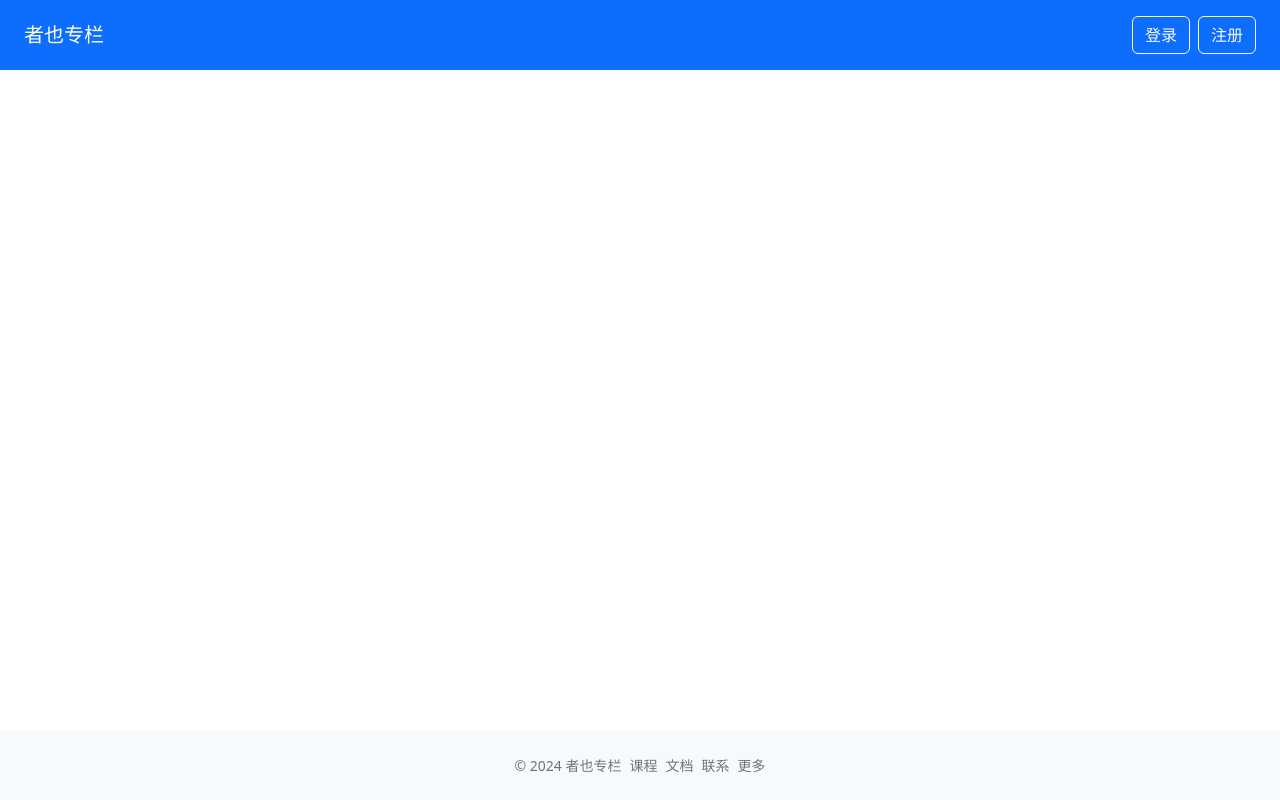
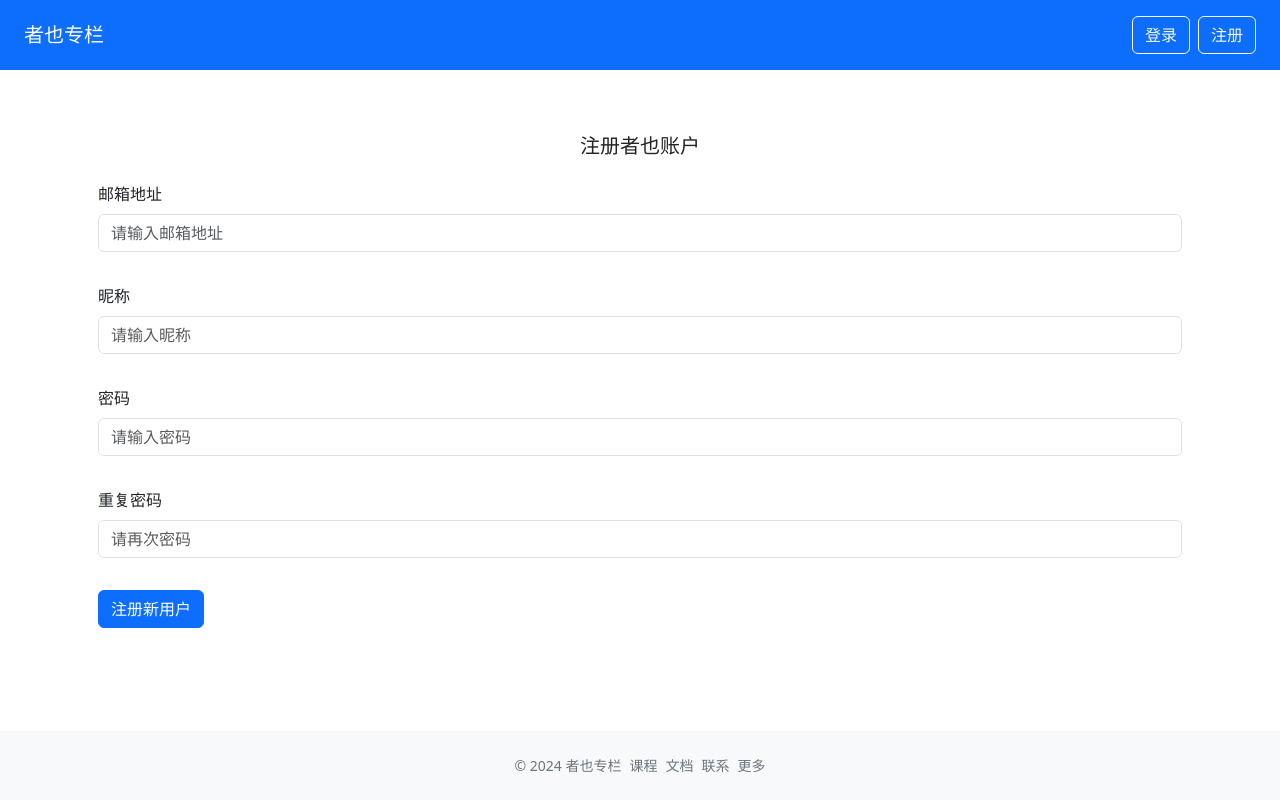
Before and after one commit to lhbdhr/zheye-2024, a Vue app: page /singup in a window 1280 px wide. Built offline with nearby package versions, Linux system fonts and the light colour scheme.

Commit message:
add singup && createPost fix bugs && postDetail fix bugs

```diff
--- a/src/components/BaseInput.vue
+++ b/src/components/BaseInput.vue
@@ -33,16 +33,16 @@ defineOptions({
 })
 const emailReg =
   /^[a-zA-Z0-9.!#$%&’*+/=?^_`{|}~-]+@[a-zA-Z0-9-]+(?:\.[a-zA-Z0-9-]+)*$/
-interface RuleProp {
-  type: 'required' | 'email' | 'range'
+export interface RuleProp {
+  type: 'required' | 'email' | 'range' | 'custom'
   min?: number
   max?: number
   message: string
+  validator?: () => boolean
 }
-export type RulesProp = RuleProp[]
 export type TagType = 'input' | 'textarea'
 const props = defineProps({
-  rules: Array as PropType<RulesProp>,
+  rules: Array as PropType<RuleProp[]>,
   modelValue: String,
   tag: {
     type: String as PropType<TagType>,
@@ -84,6 +84,9 @@ const validateInput = () => {
             passed = len <= max
           }
           break
+        case 'custom':
+          passed = rule.validator ? rule.validator() : true
+          break
         default:
           break
       }
--- a/src/components/GlobalHeader.vue
+++ b/src/components/GlobalHeader.vue
@@ -8,7 +8,7 @@
         >
       </li>
       <li class="list-inline-item">
-        <router-link to="/login" class="btn btn-outline-light my-2"
+        <router-link to="/singup" class="btn btn-outline-light my-2"
           >注册</router-link
         >
       </li>
--- a/src/router.ts
+++ b/src/router.ts
@@ -5,6 +5,7 @@ import Login from './views/Login.vue'
 import ColumnDetail from './views/ColumnDetail.vue'
 import PostDetail from './views/PostDetail.vue'
 import CreatePost from './views/CreatePost.vue'
+import Singup from './views/Singup.vue'
 import { useUserStore } from './store/UserStore'
 import { storeToRefs } from 'pinia'
 
@@ -18,6 +19,14 @@ const routes = [
     path: '/login',
     name: 'login',
     component: Login,
+    meta: {
+      redirectAlreadyLogin: true,
+    },
+  },
+  {
+    path: '/singup',
+    name: 'singup',
+    component: Singup,
     meta: {
       redirectAlreadyLogin: true,
     },
--- a/src/store/PostStore.ts
+++ b/src/store/PostStore.ts
@@ -27,11 +27,11 @@ export const usePostStore = defineStore('post', {
     },
   },
   actions: {
-    createPost(post: PostProps) {
-      this.posts.push(post)
-      return post._id
+    async createPost(post: PostProps): Promise<string> {
+      const { data } = await axios.post('/posts', post)
+      return data.data._id
     },
-    fetchPostsByCid(cid: string) {
+    async fetchPostsByCid(cid: string) {
       axios
         .get(`/columns/${cid}/posts`)
         .then((resp) => {
@@ -39,13 +39,9 @@ export const usePostStore = defineStore('post', {
         })
         .catch(() => {})
     },
-    fetchPostById(id: string) {
-      axios
-        .get(`/posts/${id}`)
-        .then((resp) => {
-          this.posts = resp.data.data
-        })
-        .catch(() => {})
+    async fetchPostById(id: string) {
+      const { data } = await axios.get(`/posts/${id}`)
+      this.posts = [data.data]
     },
   },
 })
--- a/src/store/UserStore.ts
+++ b/src/store/UserStore.ts
@@ -1,6 +1,5 @@
 import { defineStore } from 'pinia'
 import { ImageProps, ResponseType } from './Utils'
-import router from '../router'
 import axios from 'axios'
 export interface UserDataProps {
   nickName?: string
@@ -42,6 +41,10 @@ export const useUserStore = defineStore('user', {
       const { data } = await axios.get<ResponseType>('/user/current')
       this.info = data.data
     },
+    async register(email: string, password: string, nickName: string) {
+      const payload = { email, password, nickName }
+      await axios.post<ResponseType>('/users', payload)
+    },
     logout() {
       this.token = undefined
       this.isLogin = false
--- a/src/views/CreatePost.vue
+++ b/src/views/CreatePost.vue
@@ -35,34 +35,40 @@
 import ValidateForm from '../components/ValidateForm.vue'
 import BaseInput from '@/components/BaseInput.vue'
 import { ref } from 'vue'
-import { RulesProp } from '@/components/BaseInput.vue'
+import { RuleProp } from '@/components/BaseInput.vue'
 import { usePostStore } from '@/store/PostStore'
 import { useUserStore } from '@/store/UserStore'
 import router from '@/router'
+import { storeToRefs } from 'pinia'
+import createMessage from '@/components/createMessage'
 
 const titleVal = ref('')
-const titleRules: RulesProp = [
+const titleRules: RuleProp[] = [
   { type: 'required', message: '文章标题不能为空' },
   { type: 'range', message: '文章标题最少6个字符', min: 6 },
 ]
 const contentVal = ref('')
-const contentRules: RulesProp = [
+const contentRules: RuleProp[] = [
   { type: 'required', message: '文章详情不能为空' },
 ]
 
 const postStore = usePostStore()
-const userStore = useUserStore()
-const onFormSubmit = (result: boolean) => {
-  if (result) {
-    const id = postStore.createPost({
-      _id: Math.random().toString(16).slice(2).toString(),
-      title: titleVal.value,
-      content: contentVal.value,
-      column: userStore.userdata.column || '',
-      author: userStore.userdata._id,
-      createdAt: new Date().toLocaleString(),
-    })
-    router.push({ name: 'post', params: { id } })
-  }
+const userStore = storeToRefs(useUserStore())
+
+const onFormSubmit = async (formResult: boolean) => {
+  try {
+    if (formResult) {
+      const id = await postStore.createPost({
+        title: titleVal.value,
+        content: contentVal.value,
+        column: userStore.info?.value?.column || '',
+        author: userStore.info?.value?._id || '',
+      })
+      createMessage('success', '文章创建成功，2秒后跳转至文章', 2000)
+      setTimeout(() => {
+        router.push({ name: 'post', params: { id } })
+      }, 2000)
+    }
+  } catch (error) {}
 }
 </script>
--- a/src/views/Login.vue
+++ b/src/views/Login.vue
@@ -26,20 +26,20 @@
 </template>
 <script setup lang="ts">
 import { ref } from 'vue'
-import BaseInput, { RulesProp } from '@/components/BaseInput.vue'
+import BaseInput, { RuleProp } from '@/components/BaseInput.vue'
 import ValidateForm from '@/components/ValidateForm.vue'
 import { useUserStore } from '@/store/UserStore'
 import createMessage from '@/components/createMessage'
 import router from '@/router'
 const userStore = useUserStore()
 const emailVal = ref('')
-const emailRules: RulesProp = [
+const emailRules: RuleProp[] = [
   { type: 'required', message: '邮箱地址不能为空' },
   { type: 'email', message: '请输入正确的邮箱地址' },
 ]
 
 const passwordVal = ref('')
-const passwordRules: RulesProp = [
+const passwordRules: RuleProp[] = [
   { type: 'required', message: '密码不能为空' },
   { type: 'range', min: 6, max: 16, message: '密码长度应该在6-16之间' },
 ]
--- a/src/views/PostDetail.vue
+++ b/src/views/PostDetail.vue
@@ -1,10 +1,12 @@
 <template>
   <div v-if="post">
     <h4>{{ post.title }}</h4>
-    <h5>{{ post.author }}</h5>
+    <h5 v-if="typeof post.author === 'object'">{{ post.author.nickName }}</h5>
+    <h5 v-if="typeof post.author === 'string'">{{ post.author }}</h5>
     <h5>{{ post.createdAt }}</h5>
     <p><img v-if="imageURL" :src="imageURL" alt="post.title" /></p>
-    <p>{{ post.excerpt }}</p>
+    <p>简介：{{ post.excerpt }}</p>
+    <p>{{ post.content }}</p>
   </div>
 </template>
 
@@ -12,9 +14,14 @@
 import { useRoute } from 'vue-router'
 import { usePostStore } from '@/store/PostStore'
 import useImageURL from '@/hooks/useImageURL'
+import { computed, onMounted } from 'vue'
 const route = useRoute()
 const postStore = usePostStore()
 const currentId = route.params.id as string
-const post = postStore.getpostById(currentId)
-const imageURL = useImageURL(post?.image, 50, 50)
+const post = computed(() => postStore.getpostById(currentId))
+
+const imageURL = useImageURL(post?.value?.image, 50, 50)
+onMounted(async () => {
+  await postStore.fetchPostById(currentId)
+})
 </script>
--- /dev/null
+++ b/src/views/Singup.vue
@@ -0,0 +1,98 @@
+<template>
+  <div class="signup-page mx-auto p-3 w-330">
+    <h5 class="my-4 text-center">注册者也账户</h5>
+    <validate-form @form-submit="onFormSubmit">
+      <div class="mb-3">
+        <label class="form-label">邮箱地址</label>
+        <validate-input
+          :rules="rules.emailRules"
+          v-model="formData.email"
+          placeholder="请输入邮箱地址"
+          type="text"
+        />
+      </div>
+      <div class="mb-3">
+        <label class="form-label">昵称</label>
+        <validate-input
+          :rules="rules.nameRules"
+          v-model="formData.nickName"
+          placeholder="请输入昵称"
+          type="text"
+        />
+      </div>
+      <div class="mb-3">
+        <label class="form-label">密码</label>
+        <validate-input
+          type="password"
+          placeholder="请输入密码"
+          :rules="rules.passwordRules"
+          v-model="formData.password"
+        />
+      </div>
+      <div class="mb-3">
+        <label class="form-label">重复密码</label>
+        <validate-input
+          type="password"
+          placeholder="请再次密码"
+          :rules="rules.repeatPasswordRules"
+          v-model="formData.repeatPassword"
+        />
+      </div>
+      <template #submit>
+        <button type="submit" class="btn btn-primary btn-block btn-large">
+          注册新用户
+        </button>
+      </template>
+    </validate-form>
+  </div>
+</template>
+<script setup lang="ts">
+import { reactive } from 'vue'
+import ValidateForm from '@/components/ValidateForm.vue'
+import ValidateInput, { RuleProp } from '@/components/BaseInput.vue'
+import { useUserStore } from '@/store/UserStore'
+import createMessage from '@/components/createMessage'
+import router from '@/router'
+const formData = reactive({
+  email: '',
+  nickName: '',
+  password: '',
+  repeatPassword: '',
+})
+const rules = reactive<{ [key: string]: RuleProp[] }>({
+  emailRules: [
+    { type: 'required', message: '电子邮箱地址不能为空' },
+    { type: 'email', message: '请输入正确的电子邮箱格式' },
+  ],
+  nameRules: [{ type: 'required', message: '昵称不能为空' }],
+  passwordRules: [
+    { type: 'required', message: '密码不能为空' },
+    { type: 'range', min: 6, max: 16, message: '密码长度应该在6-16之间' },
+  ],
+  repeatPasswordRules: [
+    { type: 'required', message: '重复密码不能为空' },
+    {
+      type: 'custom',
+      message: '两次输入的密码不一致',
+      validator: () => {
+        return formData.password === formData.repeatPassword
+      },
+    },
+  ],
+})
+const onFormSubmit = async (formResult: boolean) => {
+  if (formResult) {
+    try {
+      await useUserStore().register(
+        formData.email,
+        formData.password,
+        formData.nickName
+      )
+      createMessage('success', '注册成功，两秒钟后将跳转至登陆页', 2000)
+      setTimeout(() => {
+        router.push({ name: 'login' })
+      }, 2000)
+    } catch (error) {}
+  }
+}
+</script>
```
